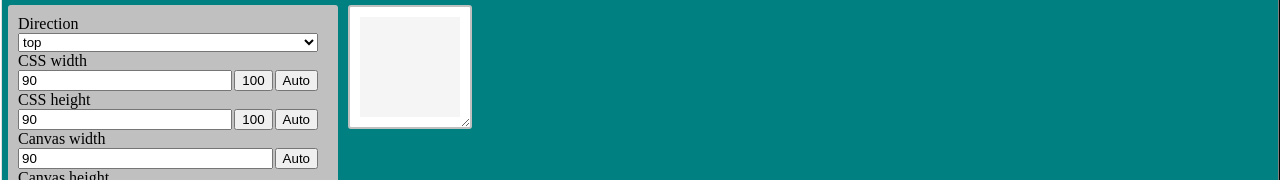
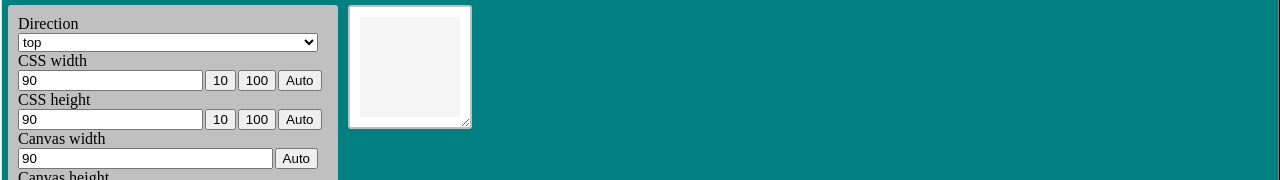
Before and after one commit to sarahkw/dangerchat, an Angular app: page /pixel-alignment in a window 1280 px wide. Shown: the part 198-378 px from the top of the page. Built offline with nearby package versions, Linux system fonts and the light colour scheme.

Commit message:
try having a "10" css size button

```diff
--- a/projects/demo-w98w/src/app/pixel-alignment/pixel-alignment.component.html
+++ b/projects/demo-w98w/src/app/pixel-alignment/pixel-alignment.component.html
@@ -76,14 +76,16 @@
             <label for="csswidth">CSS width</label>
             <div class="form-group">
                 <input id="csswidth" class="form-control" name="csswidth" type="number" [(ngModel)]="csswidth">
-                <button class="tool" type="button" (click)="on100CssWidth()">100</button>
+                <button class="tool" type="button" (click)="onFixedCssWidth(10)">10</button>
+                <button class="tool" type="button" (click)="onFixedCssWidth(100)">100</button>
                 <button class="tool" type="button" (click)="onAutoAssignCssWidth()" title="= Pixel size * Alt count">Auto</button>
             </div>
 
             <label for="cssheight">CSS height</label>
             <div class="form-group">
                 <input id="cssheight" class="form-control" name="cssheight" type="number" [(ngModel)]="cssheight">
-                <button class="tool" type="button" (click)="on100CssHeight()">100</button>
+                <button class="tool" type="button" (click)="onFixedCssHeight(10)">10</button>
+                <button class="tool" type="button" (click)="onFixedCssHeight(100)">100</button>
                 <button class="tool" type="button" (click)="onAutoAssignCssHeight()" title="= Pixel size * Alt count">Auto</button>
             </div>
 
--- a/projects/demo-w98w/src/app/pixel-alignment/pixel-alignment.component.ts
+++ b/projects/demo-w98w/src/app/pixel-alignment/pixel-alignment.component.ts
@@ -86,12 +86,12 @@ export class PixelAlignmentComponent implements OnInit {
     this.cssheight = this.pixelsize * this.altcount;
   }
 
-  on100CssWidth() {
-    this.csswidth = 100;
+  onFixedCssWidth(num: number) {
+    this.csswidth = num;
   }
 
-  on100CssHeight() {
-    this.cssheight = 100;
+  onFixedCssHeight(num: number) {
+    this.cssheight = num;
   }
 
   rawAutoCanvasWidthPreview() {
```
